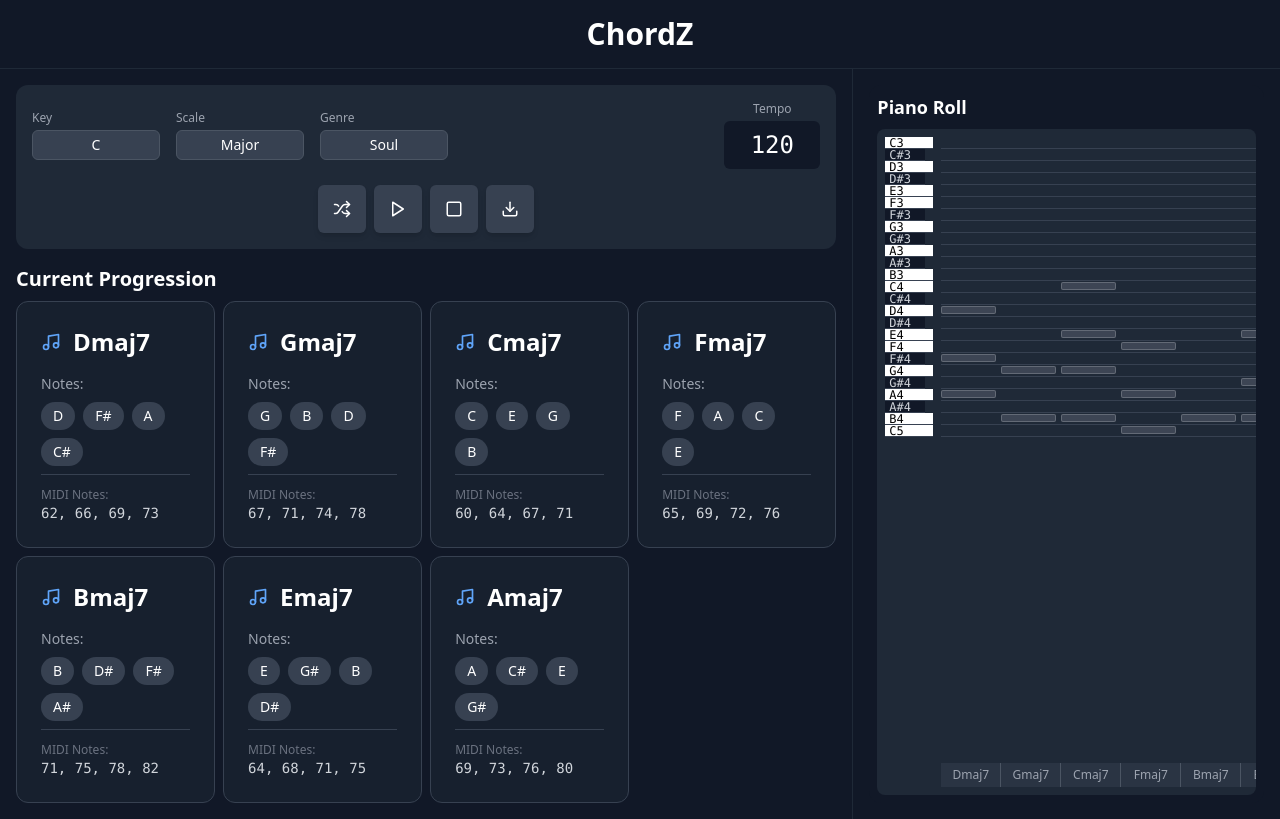
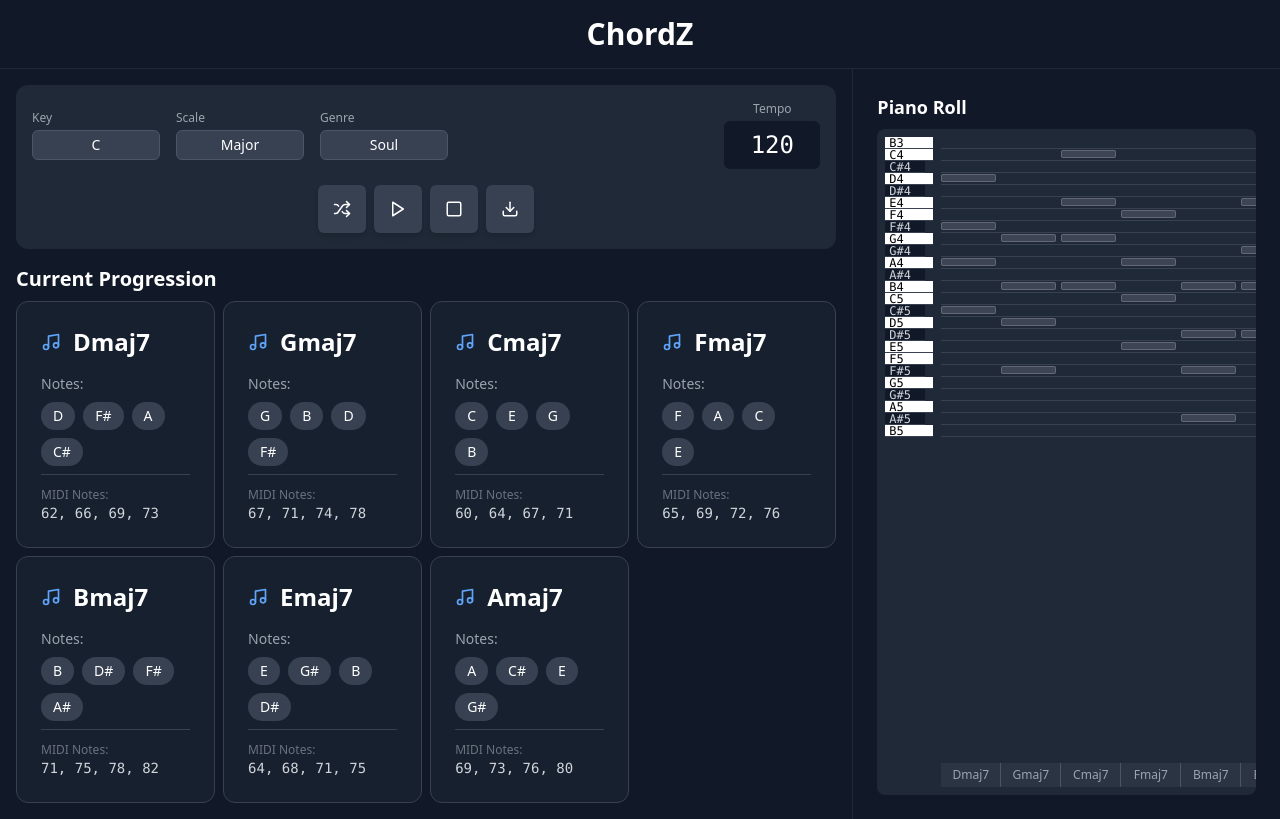
Before and after one commit to fractal-solutions/chordZ, a React (Vite) app: page / in a window 1280 px wide. Built offline with nearby package versions, Linux system fonts and the light colour scheme.

Commit message:
modified:   src/components/PianoRoll.tsx

```diff
--- a/src/components/PianoRoll.tsx
+++ b/src/components/PianoRoll.tsx
@@ -7,7 +7,11 @@ interface PianoRollProps {
 }
 
 export function PianoRoll({ chords, currentChord }: PianoRollProps) {
-  const midiRange = { min: 48, max: 72 }; // C3 to C5
+  const allMidiNotes = chords.flatMap(chord => chord.midi);
+  const midiRange = {
+    min: Math.min(...allMidiNotes) - 1,
+    max: Math.max(...allMidiNotes) + 1,
+  };
   const noteNames = ['C', 'C#', 'D', 'D#', 'E', 'F', 'F#', 'G', 'G#', 'A', 'A#', 'B'];
 
   const isBlackKey = (noteIndex: number) => {
```
